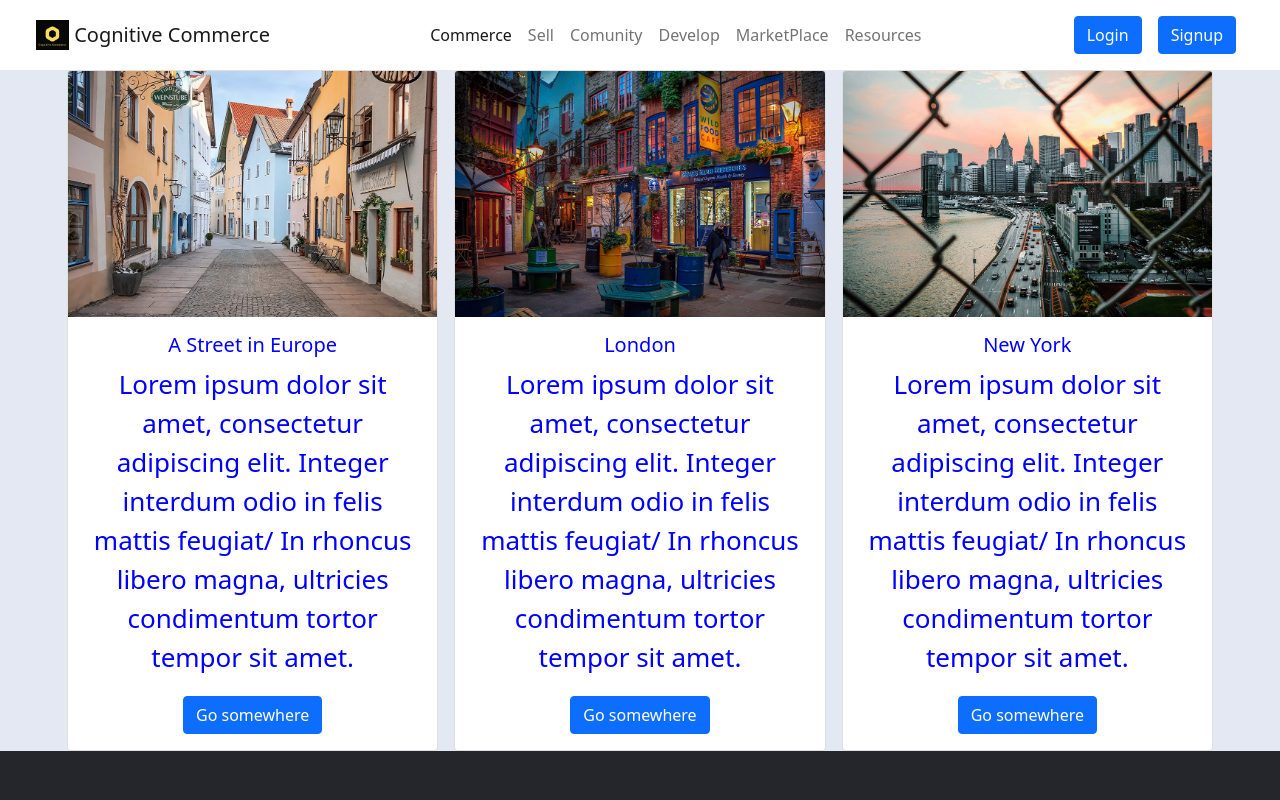
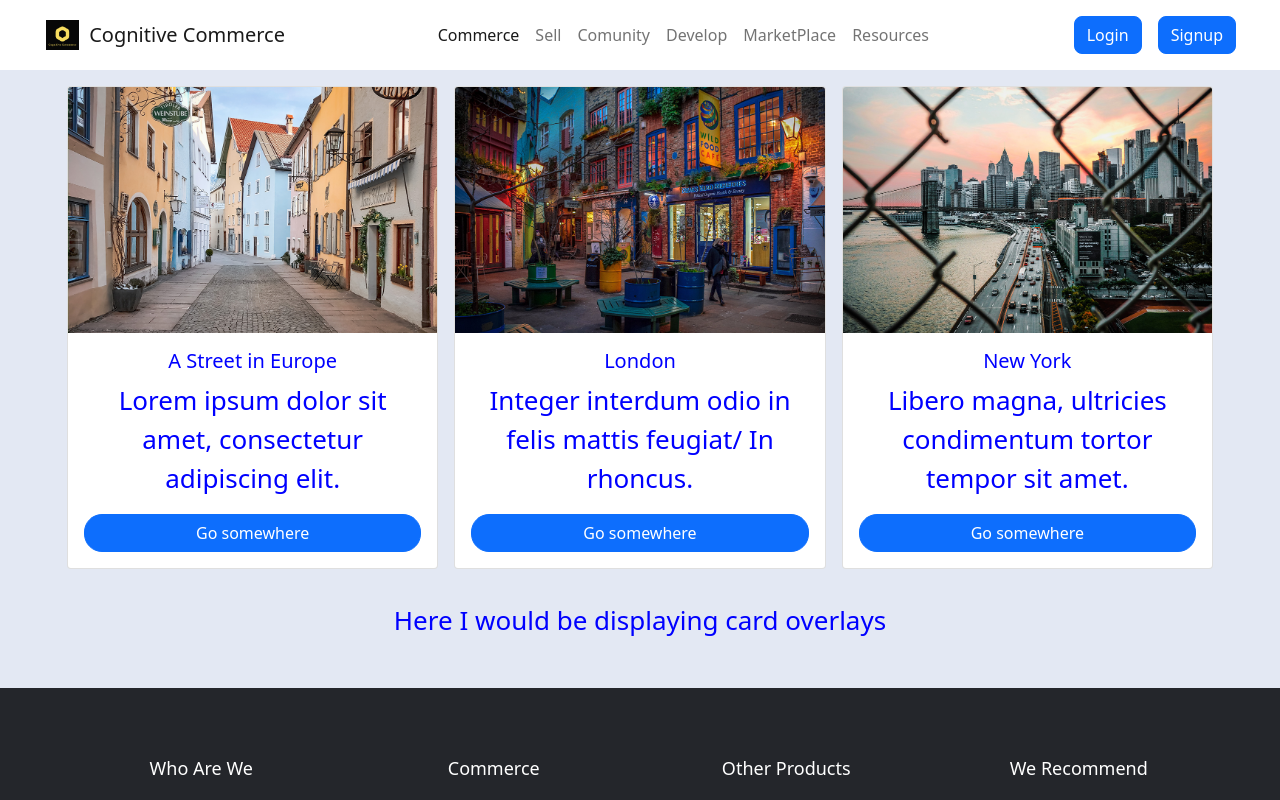
Before and after one commit to iamitesh/CognitiveCommere, a React (Create React App) app: page / in a window 1280 px wide. Shown: the top 800 px of the page. Built offline with nearby package versions, Linux system fonts and the light colour scheme.

Commit message:
css refactor and datafile placement

```diff
--- /dev/null
+++ b/src/Components/common/Cards/Cards.css
@@ -0,0 +1,6 @@
+.card-body .btn{
+    display:flex;
+    align-items: center;
+    justify-content: center;
+    border-radius: 18px;
+}
--- a/src/Components/common/Cards/Cards.js
+++ b/src/Components/common/Cards/Cards.js
@@ -1,5 +1,5 @@
 import React from "react";
-
+import "./Cards.css";
 const Commerce = (props) => {
   const { src, title, desc, buttonText } = props;
 
--- a/src/Components/common/Navbar/Navbar.css
+++ b/src/Components/common/Navbar/Navbar.css
@@ -1,11 +1,15 @@
+.navbar .btn{
+    border-radius: 8px;
+}
 .navbar-brand{
     height:40px;
     display: flex;
     justify-content: space-around;
+    align-items: center;
 }
 .navbar-brand img {
+    margin:10px;
     width: 100%;
     height: 100%;
-    margin-right: 5px;
     object-fit: contain;
 }
--- a/src/Components/pages/Commerce.js
+++ b/src/Components/pages/Commerce.js
@@ -1,41 +1,11 @@
 import React from "react";
-import { Link } from "react-router-dom";
 import Cards from "../common/Cards/Cards";
-import europe from "../../Assets/europe.jpg";
-import london from "../../Assets/london.jpg";
-import newyork from "../../Assets/newyork.jpg";
+import { cardsDetails } from "../../data/CardDetails";
 
 const Commerce = () => {
-  const cardsDetails = [
-    {
-      src: europe,
-      title: "A Street in Europe",
-      desc: ` Lorem ipsum dolor sit amet, consectetur adipiscing elit.
-    Integer interdum odio in felis mattis feugiat/ In rhoncus
-    libero magna, ultricies condimentum tortor tempor sit amet.`,
-      buttonText: "Go somewhere",
-    },
-    {
-      src: london,
-      title: "London",
-      desc: ` Lorem ipsum dolor sit amet, consectetur adipiscing elit.
-    Integer interdum odio in felis mattis feugiat/ In rhoncus
-    libero magna, ultricies condimentum tortor tempor sit amet.`,
-      buttonText: "Go somewhere",
-    },
-    {
-      src: newyork,
-      title: "New York",
-      desc: ` Lorem ipsum dolor sit amet, consectetur adipiscing elit.
-    Integer interdum odio in felis mattis feugiat/ In rhoncus
-    libero magna, ultricies condimentum tortor tempor sit amet.`,
-      buttonText: "Go somewhere",
-    },
-  ];
-
   return (
     <div className="pages">
-      <div className="container">
+      <div className="container m-3">
         <div className="row g-3 justify-content-center">
           {cardsDetails.map((eachCard, index) => {
             console.log(eachCard.src);
@@ -50,6 +20,7 @@ const Commerce = () => {
             );
           })}
         </div>
+        <div className="m-3 p-3">Here I would be displaying card overlays</div>
       </div>
     </div>
   );
--- /dev/null
+++ b/src/data/CardDetails.js
@@ -0,0 +1,23 @@
+import europe from "../Assets/europe.jpg";
+import london from "../Assets/london.jpg";
+import newyork from "../Assets/newyork.jpg";
+export const cardsDetails = [
+  {
+    src: europe,
+    title: "A Street in Europe",
+    desc: `Lorem ipsum dolor sit amet, consectetur adipiscing elit.`,
+    buttonText: "Go somewhere",
+  },
+  {
+    src: london,
+    title: "London",
+    desc: `Integer interdum odio in felis mattis feugiat/ In rhoncus.`,
+    buttonText: "Go somewhere",
+  },
+  {
+    src: newyork,
+    title: "New York",
+    desc: `Libero magna, ultricies condimentum tortor tempor sit amet.`,
+    buttonText: "Go somewhere",
+  },
+];
```
